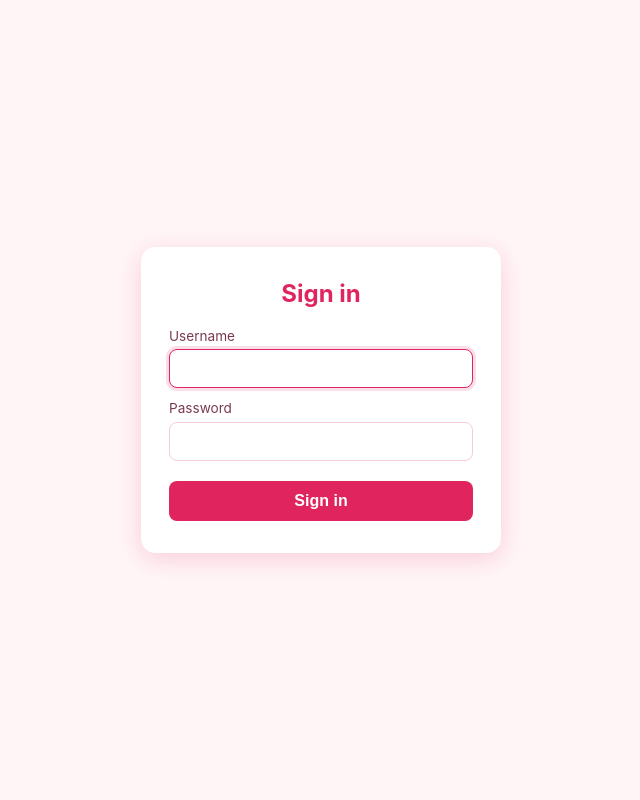
After one commit to starczali/hello-world-python, a Flask app: page /login in a window 1280 px wide. The commit adds this page. Shown: the whole page, without its empty margins (319-959 px from the left). Run offline with Flask 3, Linux system fonts and the light colour scheme; parts of the project's set-up code (start-up, migrations or seed data) failed here and were passed over.

Commit message:
Add session-based login to protect routes
Routes (/, /family, /greet) now require a valid session. Credentials
and SECRET_KEY are read from environment variables; the app refuses to
start without APP_USERNAME and APP_PASSWORD set, so secrets stay out
of the repo.

Co-Authored-By: Claude Opus 4.7 (1M context) <noreply@anthropic.com>

```diff
--- a/app.py
+++ b/app.py
@@ -1,12 +1,41 @@
+import hmac
 import json
 import os
+import secrets
 from datetime import date
+from functools import wraps
 
-from flask import Flask, jsonify, render_template, request
+from flask import (
+    Flask,
+    jsonify,
+    redirect,
+    render_template,
+    request,
+    session,
+    url_for,
+)
 
 from greetings import get_greeting
 
 app = Flask(__name__)
+app.secret_key = os.environ.get("SECRET_KEY") or secrets.token_hex(32)
+
+APP_USERNAME = os.environ.get("APP_USERNAME")
+APP_PASSWORD = os.environ.get("APP_PASSWORD")
+if not APP_USERNAME or not APP_PASSWORD:
+    raise RuntimeError(
+        "APP_USERNAME and APP_PASSWORD environment variables must be set"
+    )
+
+
+def login_required(view):
+    @wraps(view)
+    def wrapped(*args, **kwargs):
+        if not session.get("logged_in"):
+            return redirect(url_for("login", next=request.path))
+        return view(*args, **kwargs)
+
+    return wrapped
 
 
 def calculate_age(birthdate):
@@ -28,17 +57,44 @@ def load_family():
     return people
 
 
+@app.route("/login", methods=["GET", "POST"])
+def login():
+    if request.method == "POST":
+        username = request.form.get("username", "")
+        password = request.form.get("password", "")
+        if hmac.compare_digest(username, APP_USERNAME) and hmac.compare_digest(
+            password, APP_PASSWORD
+        ):
+            session["logged_in"] = True
+            next_url = request.args.get("next") or url_for("index")
+            return redirect(next_url)
+        return (
+            render_template("login.html", error="Invalid username or password"),
+            401,
+        )
+    return render_template("login.html", error=None)
+
+
+@app.post("/logout")
+def logout():
+    session.clear()
+    return redirect(url_for("login"))
+
+
 @app.get("/")
+@login_required
 def index():
     return render_template("index.html", message="I love you")
 
 
 @app.get("/family")
+@login_required
 def family():
     return render_template("family.html", people=load_family())
 
 
 @app.get("/greet")
+@login_required
 def greet():
     name = request.args.get("name", "World")
     lang = request.args.get("lang", "en")
--- /dev/null
+++ b/templates/login.html
@@ -0,0 +1,89 @@
+<!doctype html>
+<html lang="en">
+<head>
+    <meta charset="utf-8">
+    <title>Sign in</title>
+    <style>
+        * { box-sizing: border-box; }
+        body {
+            margin: 0;
+            min-height: 100vh;
+            background: #fff5f7;
+            font-family: -apple-system, BlinkMacSystemFont, "Segoe UI", sans-serif;
+            color: #4a1d2a;
+            display: flex;
+            align-items: center;
+            justify-content: center;
+            padding: 2rem 1rem;
+        }
+        .card {
+            background: #fff;
+            border-radius: 0.9rem;
+            padding: 2rem 1.75rem;
+            width: 100%;
+            max-width: 360px;
+            box-shadow: 0 6px 24px rgba(224, 36, 94, 0.18);
+        }
+        h1 {
+            margin: 0 0 1.25rem;
+            color: #e0245e;
+            font-size: 1.5rem;
+            text-align: center;
+        }
+        label {
+            display: block;
+            font-size: 0.85rem;
+            color: #7a3a4d;
+            margin: 0.75rem 0 0.35rem;
+        }
+        input {
+            width: 100%;
+            padding: 0.6rem 0.75rem;
+            border: 1px solid #f4cdd7;
+            border-radius: 0.5rem;
+            font-size: 1rem;
+            color: #4a1d2a;
+            background: #fff;
+        }
+        input:focus {
+            outline: none;
+            border-color: #e0245e;
+            box-shadow: 0 0 0 3px rgba(224, 36, 94, 0.15);
+        }
+        button {
+            margin-top: 1.25rem;
+            width: 100%;
+            padding: 0.7rem;
+            background: #e0245e;
+            color: #fff;
+            border: 0;
+            border-radius: 0.5rem;
+            font-size: 1rem;
+            font-weight: 600;
+            cursor: pointer;
+        }
+        button:hover { background: #c41f52; }
+        .error {
+            margin-top: 1rem;
+            padding: 0.6rem 0.75rem;
+            background: #ffe5ec;
+            border: 1px solid #f4cdd7;
+            border-radius: 0.5rem;
+            color: #b51844;
+            font-size: 0.9rem;
+            text-align: center;
+        }
+    </style>
+</head>
+<body>
+    <form class="card" method="post" autocomplete="off">
+        <h1>Sign in</h1>
+        {% if error %}<div class="error">{{ error }}</div>{% endif %}
+        <label for="username">Username</label>
+        <input id="username" name="username" type="text" required autofocus>
+        <label for="password">Password</label>
+        <input id="password" name="password" type="password" required>
+        <button type="submit">Sign in</button>
+    </form>
+</body>
+</html>
```
Also changed, not shown: templates/index.html (+21 -0 lines).
